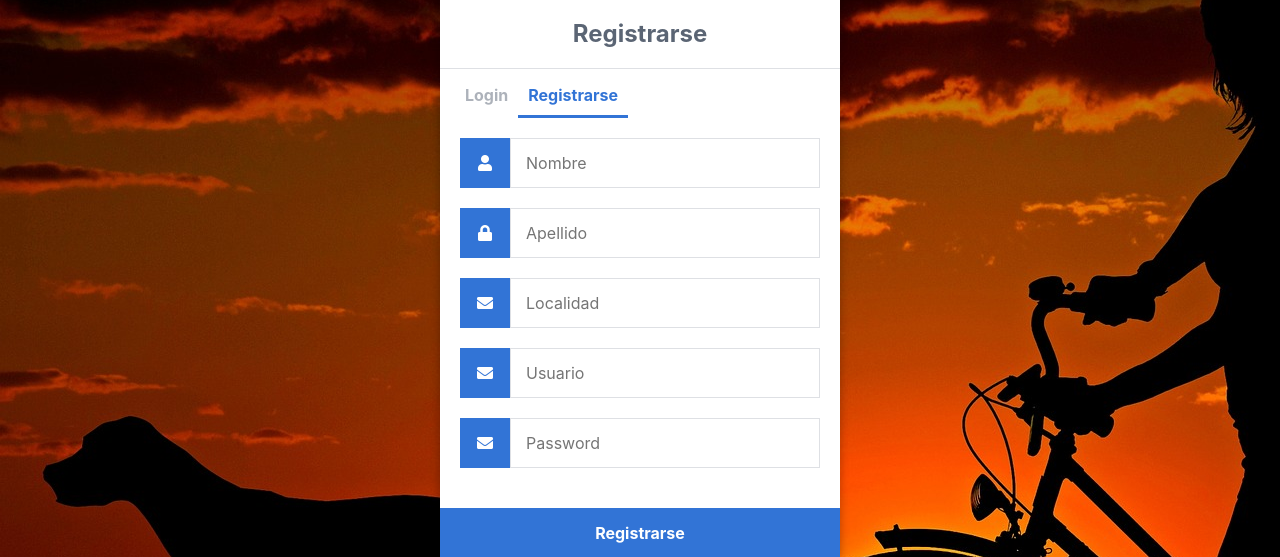
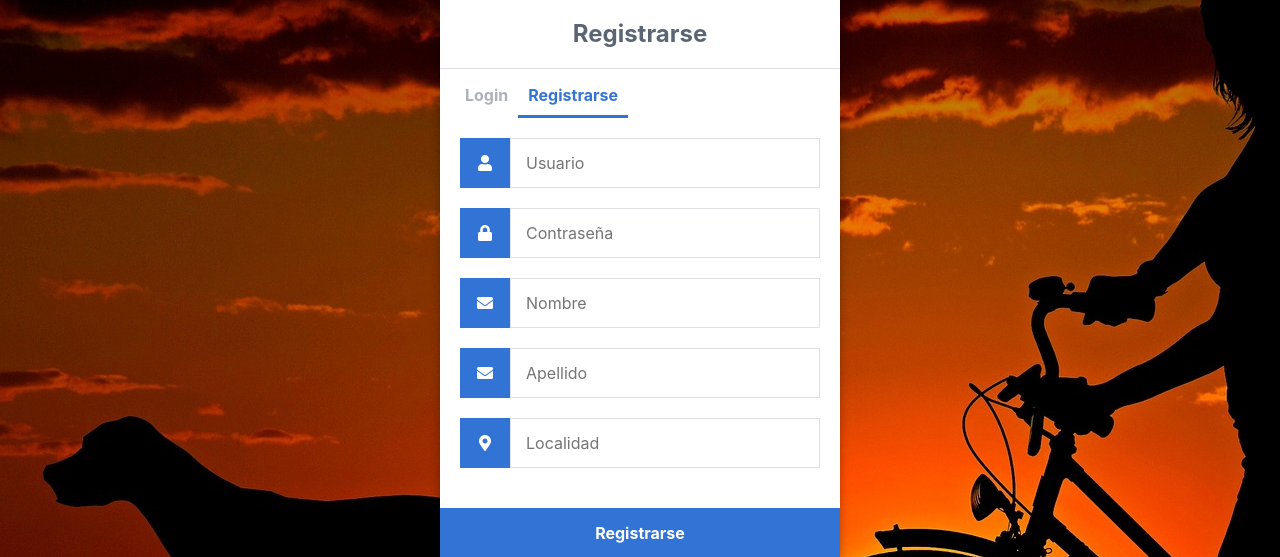
Before and after one commit to paulacarbone/loginMascotapp, a Flask app: page /register in a window 1280 px wide. Shown: the part 101-658 px from the top of the page. Run offline with Flask 2, Linux system fonts and the light colour scheme; some libraries are stand-ins or nearby versions.

Commit message:
register reorganization, icons now match with input values and password length is now between 5 and 10 characteres

```diff
--- a/templates/register.html
+++ b/templates/register.html
@@ -14,26 +14,26 @@
 				<a href="{{ url_for('register') }}" class="active">Registrarse</a>
 			</div>
 			<form action="{{ url_for('register') }}" method="post" autocomplete="off">
+                <label for="usuario">
+					<i class="fas fa-user"></i>
+				</label>
+				<input type="text" name="usuario" placeholder="Usuario" id="usuario" required>
+                <label for="password">
+					<i class="fas fa-lock"></i>
+				</label>
+				<input type="password" name="password" placeholder="Contraseña" id="password" minlength="5" maxlength="10" required>
 				<label for="nombre">
-					<i class="fas fa-user"></i>
+					<i class="fas fa-envelope"></i>
 				</label>
 				<input type="text" name="nombre" placeholder="Nombre" id="nombre" required>
 				<label for="apellido">
-					<i class="fas fa-lock"></i>
+					<i class="fas fa-envelope"></i>
 				</label>
 				<input type="text" name="apellido" placeholder="Apellido" id="apellido" required>
 				<label for="localidad">
-					<i class="fas fa-envelope"></i>
+					<i class="fas fa-map-marker-alt"></i>
 				</label>
 				<input type="text" name="localidad" placeholder="Localidad" id="localidad" required>
-                <label for="usuario">
-					<i class="fas fa-envelope"></i>
-				</label>
-				<input type="text" name="usuario" placeholder="Usuario" id="usuario" required>
-                <label for="password">
-					<i class="fas fa-envelope"></i>
-				</label>
-				<input type="password" name="password" placeholder="Password" id="password" required>
 				<div class="msg">{{ msg }}</div>
 				<input type="submit" value="Registrarse">
 			</form>
```
